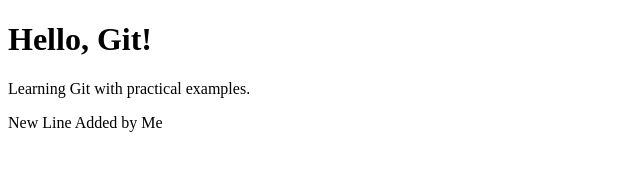
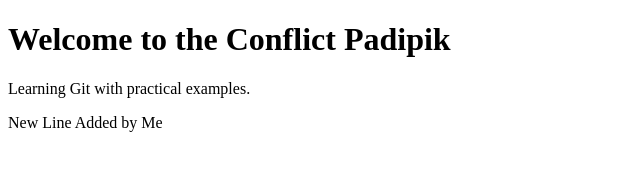
Before and after one commit to sonakajal-sd/git-collaboration-lab, a plain HTML site: page index.html in a window 1280 px wide. Shown: the whole page, without its empty margins (0-640 px from the left). Drawn offline with Linux system fonts and the light colour scheme.

Commit message:
feat: Added Heading to the index

```diff
--- a/index.html
+++ b/index.html
@@ -5,7 +5,7 @@
     <title>Git Collaboration Lab</title>
 </head>
 <body>
-    <h1>Hello, Git!</h1>
+    <h1>Welcome to the Conflict Padipik</h1>
     <p>Learning Git with practical examples.</p>
     <p>New Line Added by Me</p>
 </body>
```
